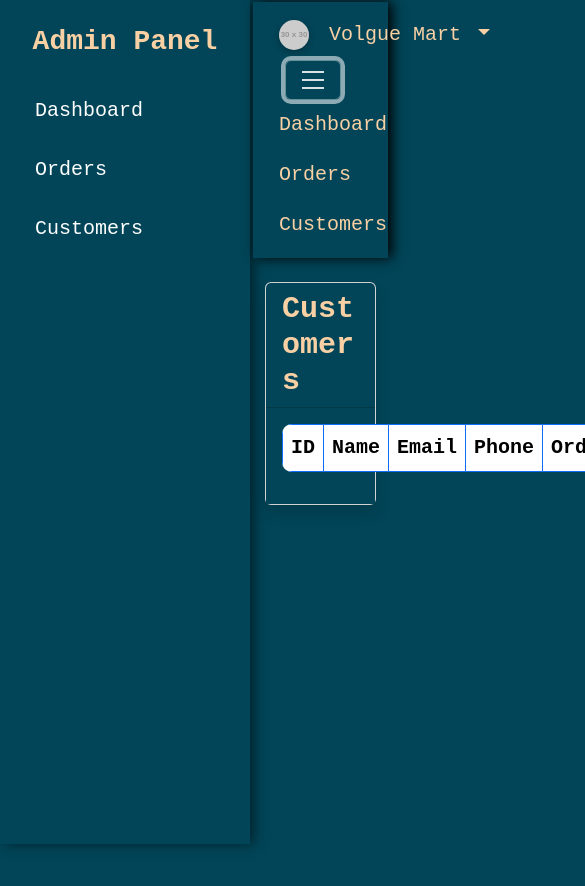
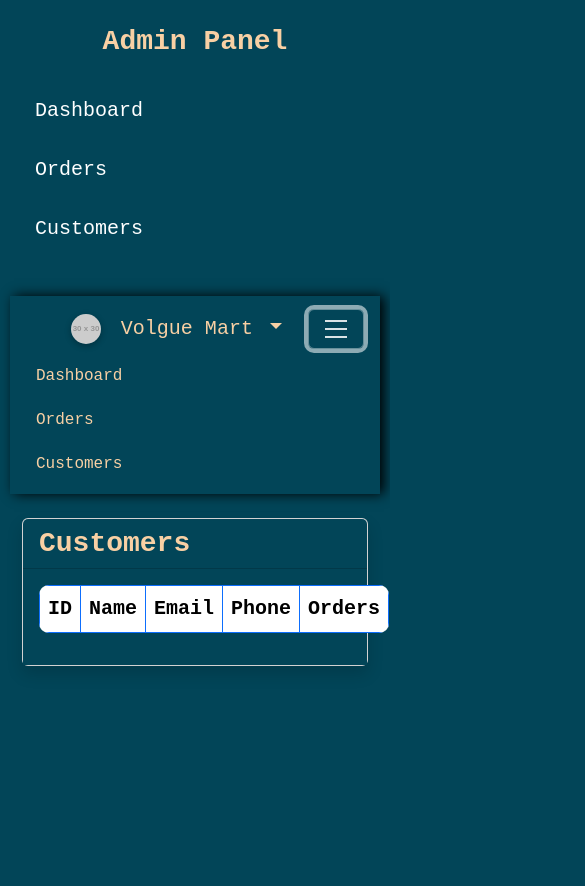
Before and after one commit to Ak-Bishnoi1706/firebase-vite-app, a website built with Vite: page customers.html in a window 390 px wide. Both pictures are taken after a click on the button "Toggle navigation". Shown: the top 886 px of the page, 585 px wide, since content can reach past the window. Before the commit the page ends 844 px from the top, so only its background shows below. Built offline with nearby package versions, Linux system fonts and the light colour scheme; no server answers; placeholder pictures from the web are drawn by us.

Commit message:
Responsive on all devices
upgrades in UI.

```diff
--- a/customers.html
+++ b/customers.html
@@ -14,6 +14,17 @@
     font-family: "Poppins", "Courier New", Courier, monospace, sans-serif;
     margin: 0;
     padding: 0;
+    font-size: 14px;
+  }
+
+  /* Tablets */
+  @media (min-width: 768px) {
+    body { font-size: 16px; }
+  }
+
+  /* Laptops / Desktops */
+  @media (min-width: 1024px) {
+    body { font-size: 18px; }
   }
 
       /* ------------------- Sidebar Styling ------------------- */
@@ -55,7 +66,6 @@
       }
 
       /* ------------------- Navbar ------------------- */
-
       .navbar {
         background-color: #024558 !important;
         box-shadow: 4px 0px 12px rgba(0, 0, 0, 2);
@@ -160,6 +170,47 @@
 
       .badges {
         font-size: 0.9em;
+      }
+
+  /* ------------------- NEW Responsive Upgrades ------------------- */
+
+  /* Sidebar collapses on mobile */
+  @media (max-width: 767px) {
+    .sidebar {
+      width: 100%;
+      height: auto;
+      position: relative;
+      box-shadow: none;
+    }
+    .main-content {
+      margin-left: 0;
+      padding: 10px;
+    }
+  }
+
+  /* Navbar adjustments on mobile */
+  @media (max-width: 767px) {
+    .navbar .navbar-brand { font-size: 20px; }
+    .navbar-nav .nav-link { font-size: 16px; padding: 8px; }
+  }
+
+  /* Table responsiveness */
+  .table-responsive {
+    overflow-x: auto;
+  }
+
+  /* Responsive headings */
+  @media (max-width: 767px) {
+    h2.mb-0 { font-size: 28px; }
+  }
+  @media (min-width: 768px) and (max-width: 1023px) {
+    h2.mb-0 { font-size: 36px; }
+  }
+
+  /* Fluid images */
+  img.rounded-circle {
+    max-width: 100%;
+    height: auto;
   }
     </style>
   </head>
```
Also changed, not shown: orders.html (+55 -5 lines). Lines whose indentation alone changed are shown as unchanged.
